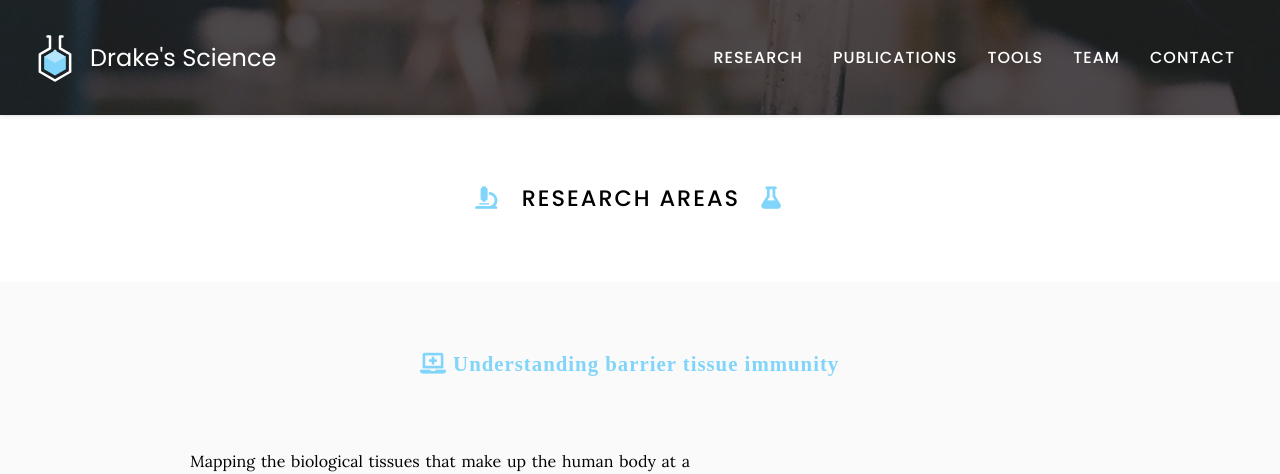
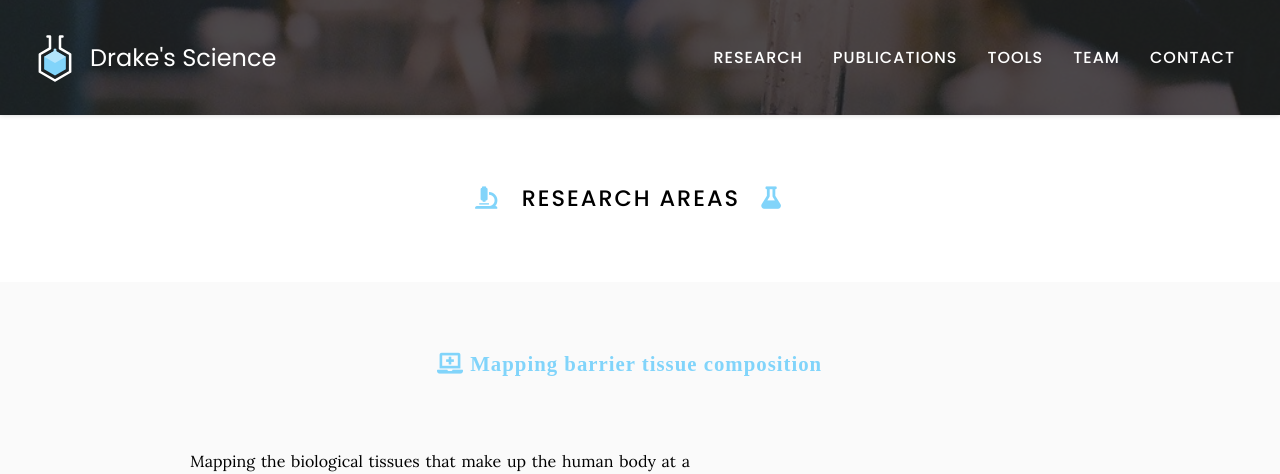
Before and after one commit to williamsdrake/williamsdrake.github.io, a Jekyll site: the page built from research/index.md, in a window 1280 px wide. Shown: the top 474 px of the page. Built offline with Jekyll 4.4.1, drawn with Linux system fonts in a browser that asks for light colours; nearby versions of some CDN libraries.

Commit message:
Update index.md

```diff
--- a/research/index.md
+++ b/research/index.md
@@ -8,7 +8,7 @@ nav:
 # <i class="fas fa-microscope"></i>Research Areas&ensp;&nbsp;<i class="fas fa-flask"></i>
 
 {% include section.html %}
-## <i class="fas fa-laptop-medical"> Understanding barrier tissue immunity
+## <i class="fas fa-laptop-medical"> Mapping barrier tissue composition
 {% capture text %}
 Mapping the biological tissues that make up the human body at a single cell level has revealed unique cell types and putative cell-cell interactions that were previously unknown. The oral mucosa is a complex tissue that contains keratinized and non-keratinized epithelium, immune cells, and stromal cells. I apply next generation sequencing technologies to identify cell populations with inflammatory signatures that promote antimicrobial defense and neutrophil recruitment and assess gene and cell-type alterations that occur in periodontal disease, one of the most common inflammatory diseases in adults.
 [Read more here](https://doi.org/10.1016/j.cell.2021.05.013)
```
